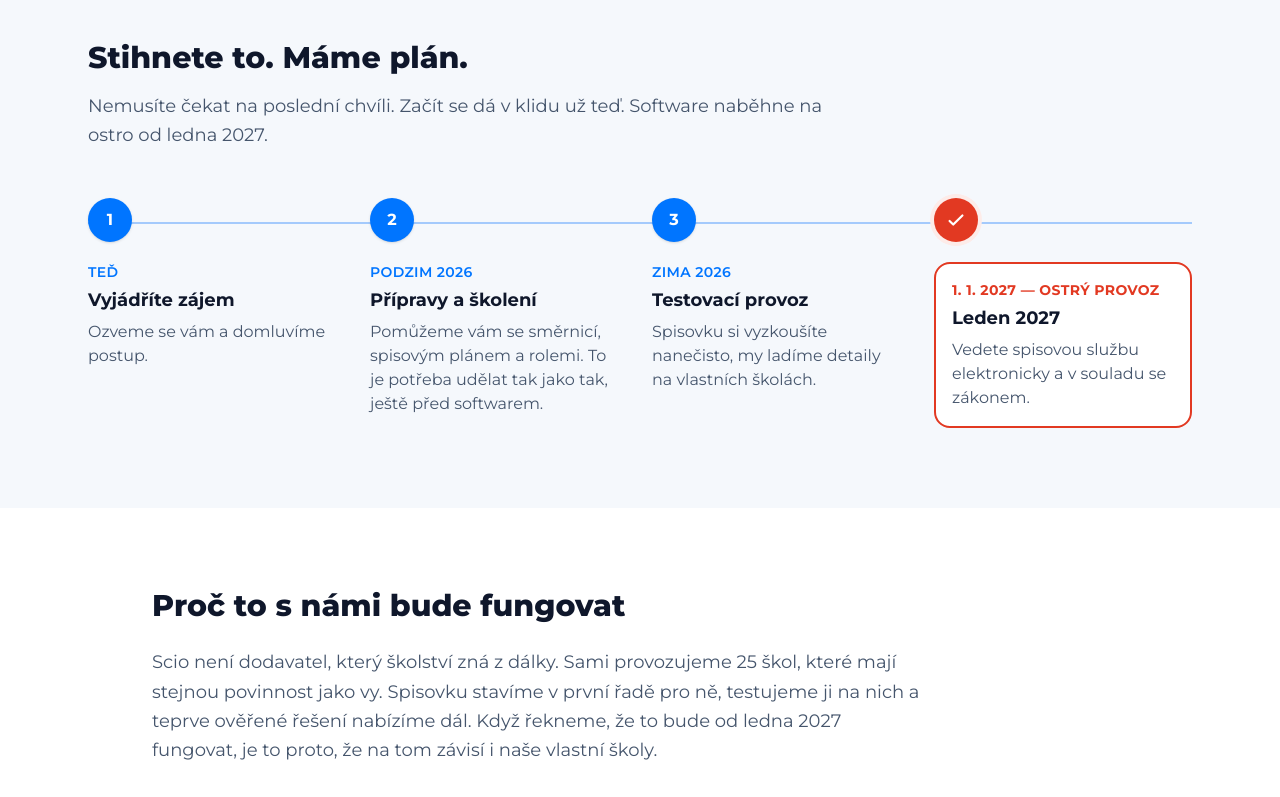
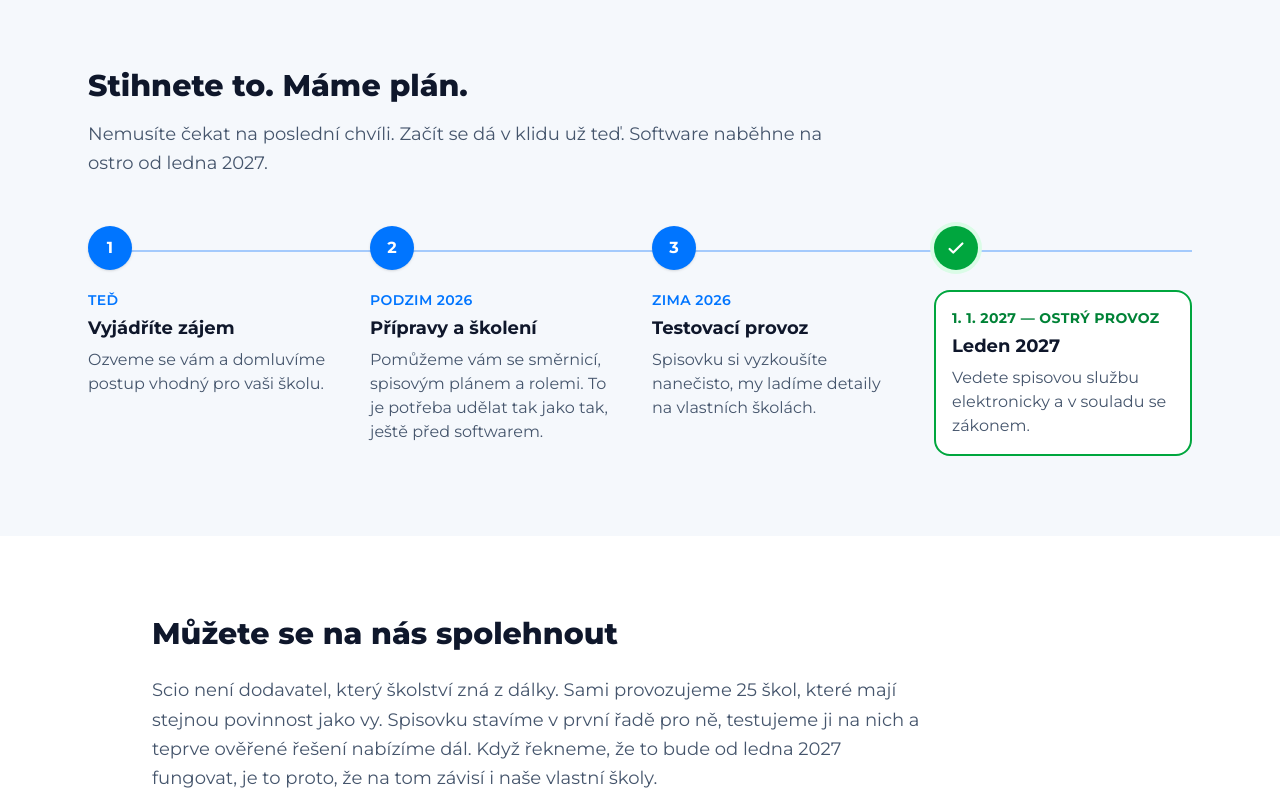
Before and after one commit to ondrejmrkus-scio/spisovka-demo, a website: page index.html in a window 1280 px wide. Shown: the part 2817-3614 px from the top of the page. Drawn offline with Linux system fonts and the light colour scheme.

Commit message:
Sync úprav po feedbacku
- Timeline 1. 1. 2027 zeleně (uklidnění místo varování)
- Fakt karta Atestace → Forma (elektronicky, ne na papíře)
- Texty: "postup vhodný pro vaši školu"; "Můžete se na nás spolehnout"; "Vyplňte nezávazný formulář"

Co-Authored-By: Claude Opus 4.8 (1M context) <noreply@anthropic.com>

```diff
--- a/index.html
+++ b/index.html
@@ -134,8 +134,8 @@
             <span><span class="block text-sm font-semibold uppercase tracking-wide text-slate-400">Koho se týká</span><span class="text-lg font-bold text-slate-900">Všechny ZŠ a SŠ</span></span>
           </li>
           <li class="card flex items-start gap-3">
-            <svg width="24" height="24" viewBox="0 0 24 24" fill="none" class="mt-0.5 shrink-0 text-brand" aria-hidden="true"><path d="M12 3l7 3v5c0 4.5-3 7.5-7 9-4-1.5-7-4.5-7-9V6l7-3z" stroke="currentColor" stroke-width="1.8" stroke-linejoin="round"/></svg>
-            <span><span class="block text-sm font-semibold uppercase tracking-wide text-slate-400">Atestace</span><span class="text-lg font-bold text-slate-900">Pro školy není povinná</span></span>
+            <svg width="24" height="24" viewBox="0 0 24 24" fill="none" class="mt-0.5 shrink-0 text-brand" aria-hidden="true"><rect x="3" y="4" width="18" height="13" rx="1.5" stroke="currentColor" stroke-width="1.8"/><path d="M8 21h8M12 17v4" stroke="currentColor" stroke-width="1.8" stroke-linecap="round"/></svg>
+            <span><span class="block text-sm font-semibold uppercase tracking-wide text-slate-400">Forma</span><span class="text-lg font-bold text-slate-900">Elektronicky, ne na papíře</span></span>
           </li>
         </ul>
       </div>
@@ -239,7 +239,7 @@
             <div class="md:pr-4">
               <p class="text-sm font-semibold uppercase tracking-wide text-brand">Teď</p>
               <h3 class="mt-1 text-lg font-bold text-slate-900">Vyjádříte zájem</h3>
-              <p class="mt-1.5 text-slate-600">Ozveme se vám a domluvíme postup.</p>
+              <p class="mt-1.5 text-slate-600">Ozveme se vám a domluvíme postup vhodný pro vaši školu.</p>
             </div>
           </li>
 
@@ -263,11 +263,11 @@
 
           <!-- Cílová fáze — zvýrazněný tvrdý termín -->
           <li class="relative pl-14 md:pl-0">
-            <div class="absolute left-0 top-0 flex h-11 w-11 items-center justify-center rounded-full bg-accent font-bold text-white shadow ring-4 ring-accent-soft md:relative md:mb-5" aria-hidden="true">
+            <div class="absolute left-0 top-0 flex h-11 w-11 items-center justify-center rounded-full bg-green-600 font-bold text-white shadow ring-4 ring-green-100 md:relative md:mb-5" aria-hidden="true">
               <svg width="22" height="22" viewBox="0 0 24 24" fill="none"><path d="M5 13l4 4L19 7" stroke="currentColor" stroke-width="2.4" stroke-linecap="round" stroke-linejoin="round"/></svg>
             </div>
-            <div class="rounded-2xl border-2 border-accent bg-white p-4 md:mr-0">
-              <p class="text-sm font-bold uppercase tracking-wide text-accent">1.&nbsp;1.&nbsp;2027 — ostrý provoz</p>
+            <div class="rounded-2xl border-2 border-green-600 bg-white p-4 md:mr-0">
+              <p class="text-sm font-bold uppercase tracking-wide text-green-700">1.&nbsp;1.&nbsp;2027 — ostrý provoz</p>
               <h3 class="mt-1 text-lg font-bold text-slate-900">Leden 2027</h3>
               <p class="mt-1.5 text-slate-600">Vedete spisovou službu elektronicky a v souladu se zákonem.</p>
             </div>
@@ -279,7 +279,7 @@
     <!-- ================= 6. DŮVĚRA ================= -->
     <section id="proc-nam-verit" class="py-16 sm:py-20">
       <div class="container-tight">
-        <h2 class="text-2xl font-extrabold sm:text-3xl">Proč to s námi bude fungovat</h2>
+        <h2 class="text-2xl font-extrabold sm:text-3xl">Můžete se na nás spolehnout</h2>
         <p class="mt-6 max-w-3xl text-lg leading-relaxed text-slate-600">
           Scio není dodavatel, který školství zná z dálky. Sami provozujeme 25 škol, které mají stejnou povinnost jako vy. Spisovku stavíme v první řadě pro ně, testujeme ji na nich a teprve ověřené řešení nabízíme dál. Když řekneme, že to bude od ledna 2027 fungovat, je to proto, že na tom závisí i naše vlastní školy.
         </p>
@@ -303,7 +303,7 @@
     <!-- ================= 7. FORMULÁŘ ================= -->
     <section id="formular" class="bg-brand-soft py-16 sm:py-20">
       <div class="container-tight max-w-2xl">
-        <h2 class="text-2xl font-extrabold sm:text-3xl">Chci, abyste mi dali vědět</h2>
+        <h2 class="text-2xl font-extrabold sm:text-3xl">Vyplňte nezávazný formulář</h2>
         <p class="mt-4 text-lg leading-relaxed text-slate-600">
           Nechte nám kontakt. Ozveme se vám s dalšími kroky a na podzim vás pozveme do přípravy. Žádný závazek, nic teď neplatíte.
         </p>
```
Also changed, not shown: css/styles.css.
